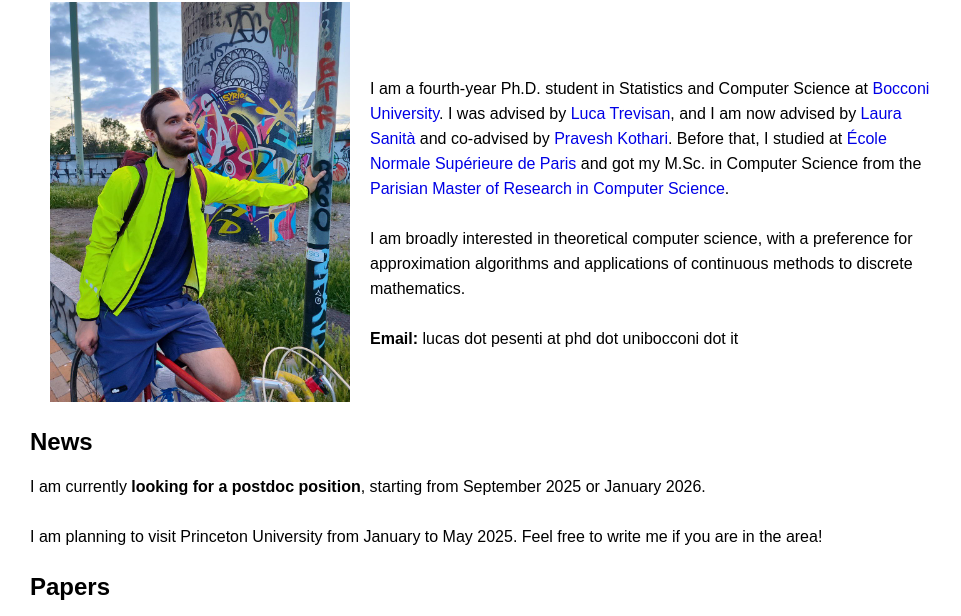
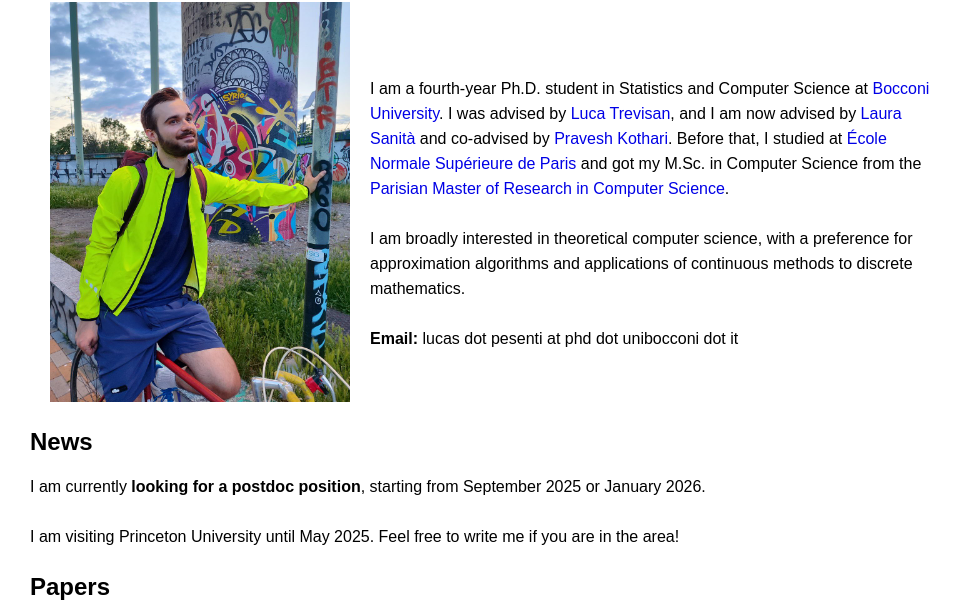
Before and after one commit to lucaspesenti/lucaspesenti.github.io, a plain HTML site: page index.html in a window 1280 px wide. Shown: the part 74-690 px from the top of the page, without its empty margins (0-961 px from the left). Drawn offline with Linux system fonts and the light colour scheme.

Commit message:
Update Princeton to present

```diff
--- a/index.html
+++ b/index.html
@@ -65,7 +65,7 @@
 		</p>
 
 		<p>
-		I am planning to visit Princeton University from January to May 2025. Feel free to write me if you are in the area!
+		I am visiting Princeton University until May 2025. Feel free to write me if you are in the area!
 		</p>
 
 		<h2>Papers</h2>
```
